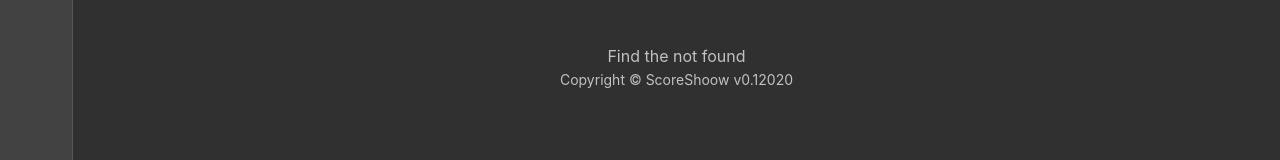
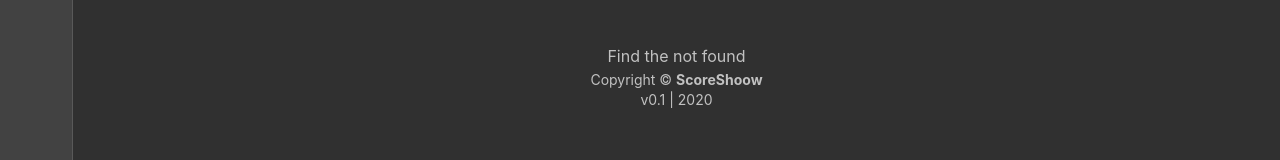
Before and after one commit to matheusantos09/shoowscore-frontend, a React (Create React App) app: page / in a window 1280 px wide. Shown: the part 435-595 px from the top of the page. Built offline with nearby package versions, Linux system fonts and the light colour scheme.

Commit message:
Improvement of code

```diff
--- a/src/Routes/index.tsx
+++ b/src/Routes/index.tsx
@@ -1,9 +1,9 @@
-import React, { Suspense } from 'react';
+import React, { lazy, Suspense } from 'react';
 import { Route } from 'react-router-dom';
 import MainSpinner from "../components/Spinners/MainSpinner";
 
-const Index = React.lazy(() => import('../pages/Index'));
-const View = React.lazy(() => import('../pages/View'));
+const Index = lazy(() => import('../pages/Index'));
+const View = lazy(() => import('../pages/View'));
 
 const Routes = () => (
   <Suspense fallback={ MainSpinner }>
--- a/src/components/Footer/Footer.tsx
+++ b/src/components/Footer/Footer.tsx
@@ -1,8 +1,11 @@
 import React from "react";
+import { useTranslation } from "react-i18next";
+
 import Typography from "@material-ui/core/Typography";
+import { makeStyles } from "@material-ui/core/styles";
+
 import { site } from "../../configs/site-env";
-import { useTranslation } from "react-i18next";
-import { makeStyles } from "@material-ui/core/styles";
+
 
 const useStyles = makeStyles(( theme ) => ( {
   footer: {
@@ -21,8 +24,9 @@ function Footer() {
       </Typography>
 
       <Typography variant="body2" color="textSecondary" align="center">
-        Copyright © { t('site.name') } { site.version }
-        { new Date().getFullYear() }
+        <span>Copyright © <b>{ t('site.name') }</b></span>
+        <br />
+        { site.version } | { new Date().getFullYear() }
       </Typography>
 
     </footer>
--- a/src/components/Spinners/MainSpinner.tsx
+++ b/src/components/Spinners/MainSpinner.tsx
@@ -1,7 +1,7 @@
 import React from "react";
 
 const MainSpinner = () => {
-  return <h1>Carregando</h1>
+  return <h1>Carregando...</h1>
 }
 
 export default MainSpinner
--- a/src/pages/Index/index.tsx
+++ b/src/pages/Index/index.tsx
@@ -67,7 +67,6 @@ const Index = () => {
     }
 
     history.push(`/view/${ type }/${ element }`)
-
   }
 
   return (
```
